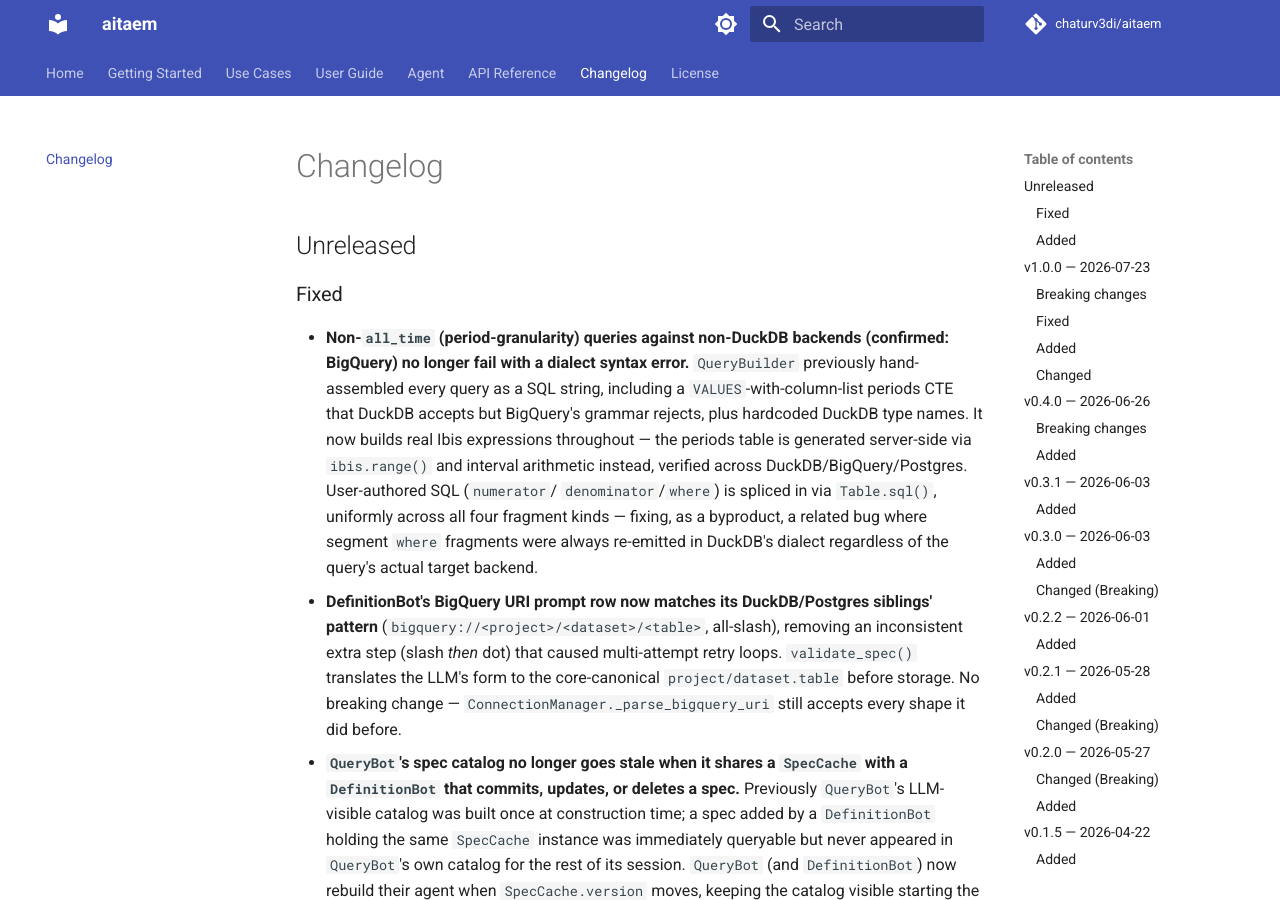
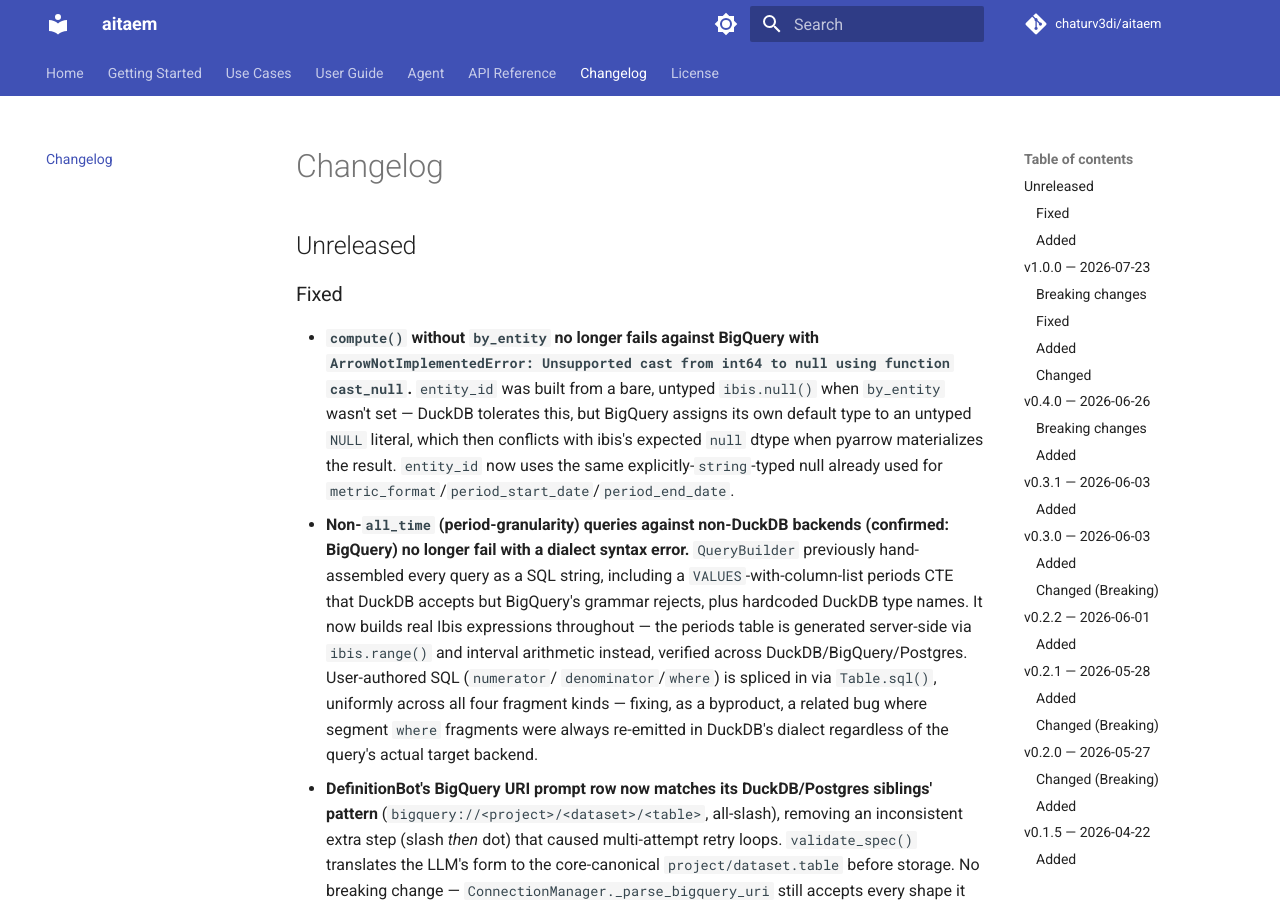
Before and after one commit to chaturv3di/aitaem, an MkDocs documentation site: the page built from docs/changelog.md, in a window 1280 px wide and 900 px high. Built offline with MkDocs 1.6.1 and Material for MkDocs 9.7.7, drawn with Linux system fonts in a browser that asks for light colours; comment, search, counter and statistics services are not loaded.

Commit message:
fix: type entity_id null explicitly to avoid BigQuery Arrow cast failure
entity_id used a bare, untyped ibis.null() when by_entity wasn't set.
DuckDB tolerates this, but BigQuery assigns its own default type to an
untyped NULL literal in the generated SQL, which then conflicts with
ibis's expected null dtype when pyarrow materializes the result
(ArrowNotImplementedError: Unsupported cast from int64 to null using
function cast_null, confirmed live). Reuses the same explicitly
string-typed null already used for metric_format/period_start_date/
period_end_date via _lit_or_null.

```diff
--- a/docs/changelog.md
+++ b/docs/changelog.md
@@ -4,6 +4,14 @@
 
 ### Fixed
 
+- **`compute()` without `by_entity` no longer fails against BigQuery with
+  `ArrowNotImplementedError: Unsupported cast from int64 to null using
+  function cast_null`.** `entity_id` was built from a bare, untyped
+  `ibis.null()` when `by_entity` wasn't set — DuckDB tolerates this, but
+  BigQuery assigns its own default type to an untyped `NULL` literal, which
+  then conflicts with ibis's expected `null` dtype when pyarrow materializes
+  the result. `entity_id` now uses the same explicitly-`string`-typed null
+  already used for `metric_format`/`period_start_date`/`period_end_date`.
 - **Non-`all_time` (period-granularity) queries against non-DuckDB backends
   (confirmed: BigQuery) no longer fail with a dialect syntax error.**
   `QueryBuilder` previously hand-assembled every query as a SQL string,
```
Also changed, not shown: 2 other files.
